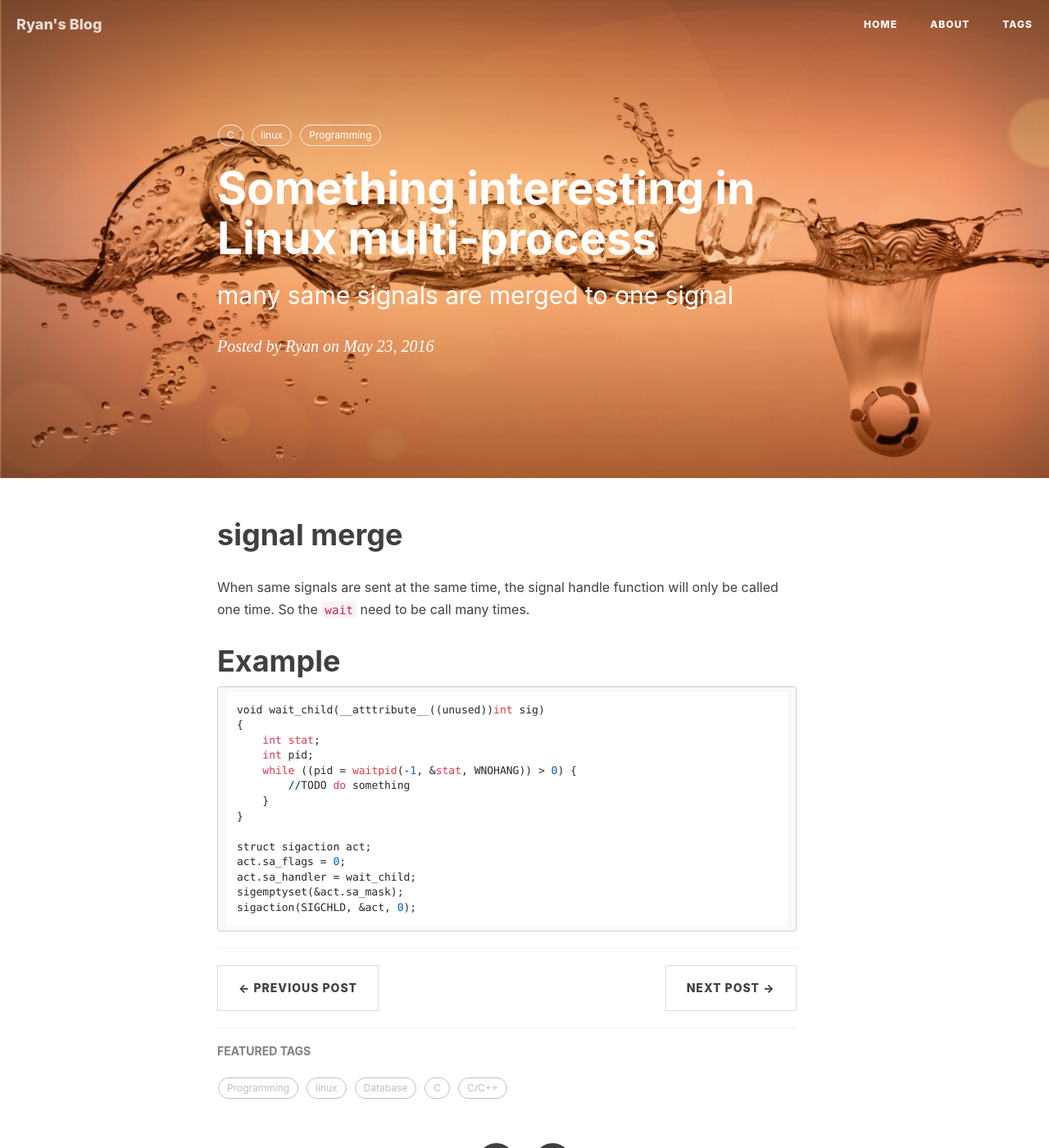
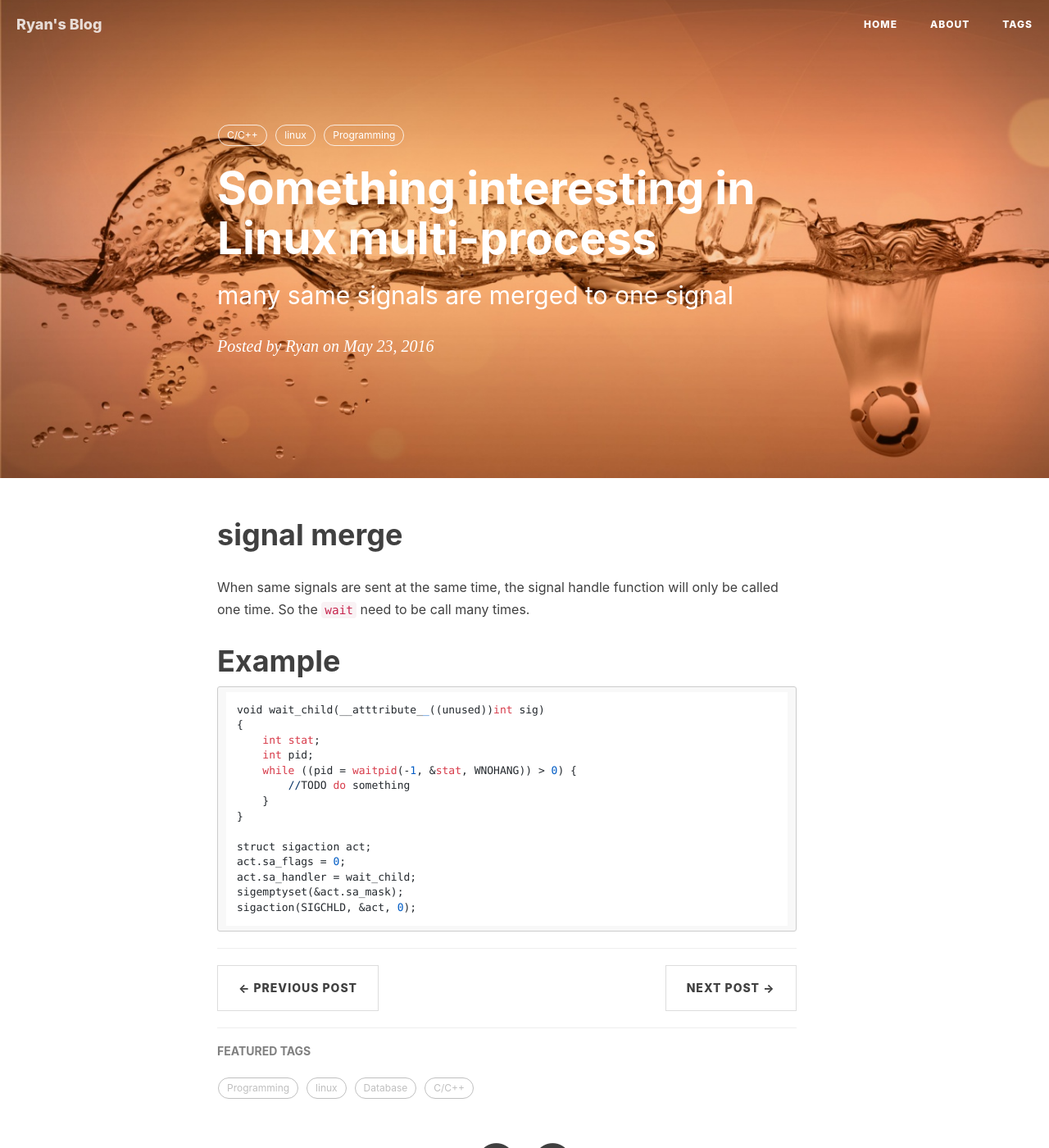
Before and after one commit to ryanorz/ryanorz.github.io, a Jekyll site: the page built from _posts/2016-5-23-Something_Interesting_in_Linux_Multi-process.md, in a window 1280 px wide and 1400 px high. Shown: the whole window at 82% size. Built offline with Jekyll 4.4.1, drawn with Linux system fonts in a browser that asks for light colours; nearby versions of some CDN libraries; comment, search, counter and statistics services are not loaded.

Commit message:
change format

```diff
--- a/_posts/2016-5-23-Something_Interesting_in_Linux_Multi-process.md
+++ b/_posts/2016-5-23-Something_Interesting_in_Linux_Multi-process.md
@@ -6,7 +6,7 @@ date:       2016-05-23
 author:     "Ryan"
 header-img: "img/post-bg-2015.jpg"
 tags:
-    - C
+    - C/C++
     - linux
     - Programming
 ---
```
Also changed, not shown: _posts/2016-5-23-Epoll-on-Linux.md (+1 -1 lines).
